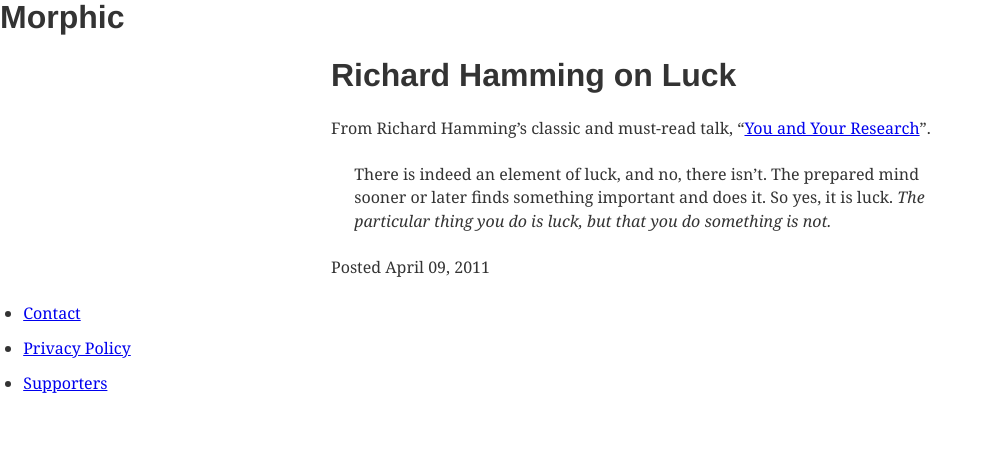
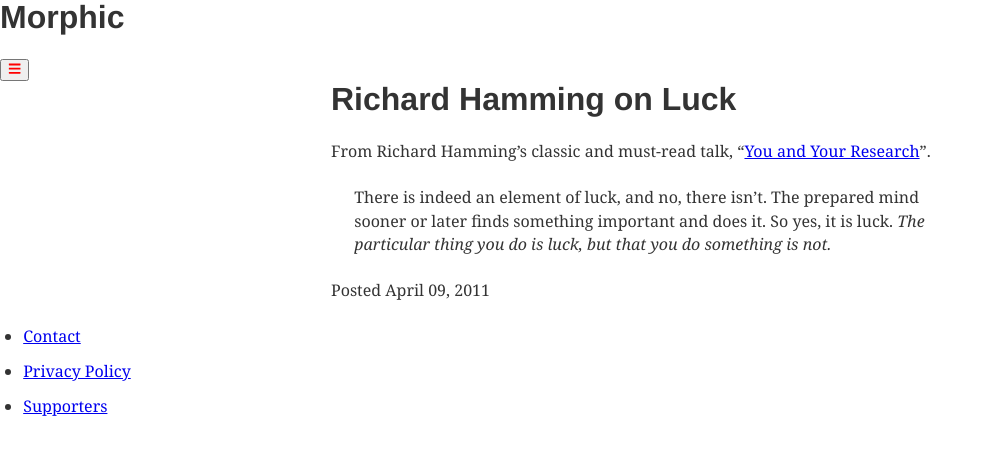
Before and after one commit to ipeinado/morphic-gatsby-netlify, a Gatsby site: page / in a window 1280 px wide. Shown: the whole page, without its empty margins (0-993 px from the left). Built offline with nearby package versions, Linux system fonts and the light colour scheme; Gatsby itself is replaced by a stand-in of ours.

Commit message:
added react-icons

```diff
--- a/package.json
+++ b/package.json
@@ -15,6 +15,7 @@
     "netlify-cms": "^2.1.3",
     "react": "^16.5.1",
     "react-dom": "^16.5.1",
+    "react-icons": "^3.2.2",
     "react-typography": "^0.16.13",
     "typography": "^0.16.17",
     "typography-theme-ocean-beach": "^0.15.11"
--- a/src/components/header.js
+++ b/src/components/header.js
@@ -1,7 +1,29 @@
 import React from "react"
 import { StaticQuery, graphql } from "gatsby"
 
-export default () => (
+import { FaBars } from 'react-icons/fa'
+
+class Header extends React.Component {
+	constructor(props) {
+		super(props)
+		this.state = {
+			expanded: false,
+			minified: false,
+		}
+		this.handleClick = this.handleClick.bind(this)
+	}
+
+	componentDidMount() {
+		console.log("Component Did Mount")
+	}
+
+	handleClick = (e) => {
+		e.preventDefault()
+		console.log("Someone clicked the button")
+	}
+
+	render() {
+		return (
 			<StaticQuery
 				query={graphql`
 					query HeadingQuery {
@@ -13,7 +35,16 @@ export default () => (
 					}
 				`}
 				render={data => (
+					<header>
 						<h1>{ data.site.siteMetadata.title }</h1>
+						<button type="button" data-toggle="collapse" onClick={ this.handleClick }>
+							<FaBars style={{ color: `red` }} />
+						</button>
+					</header>
 				)}
 			/>
 		)
+	}
+}
+
+export default Header
```
Also changed, not shown: 1 other file. Lines whose indentation alone changed are shown as unchanged.
